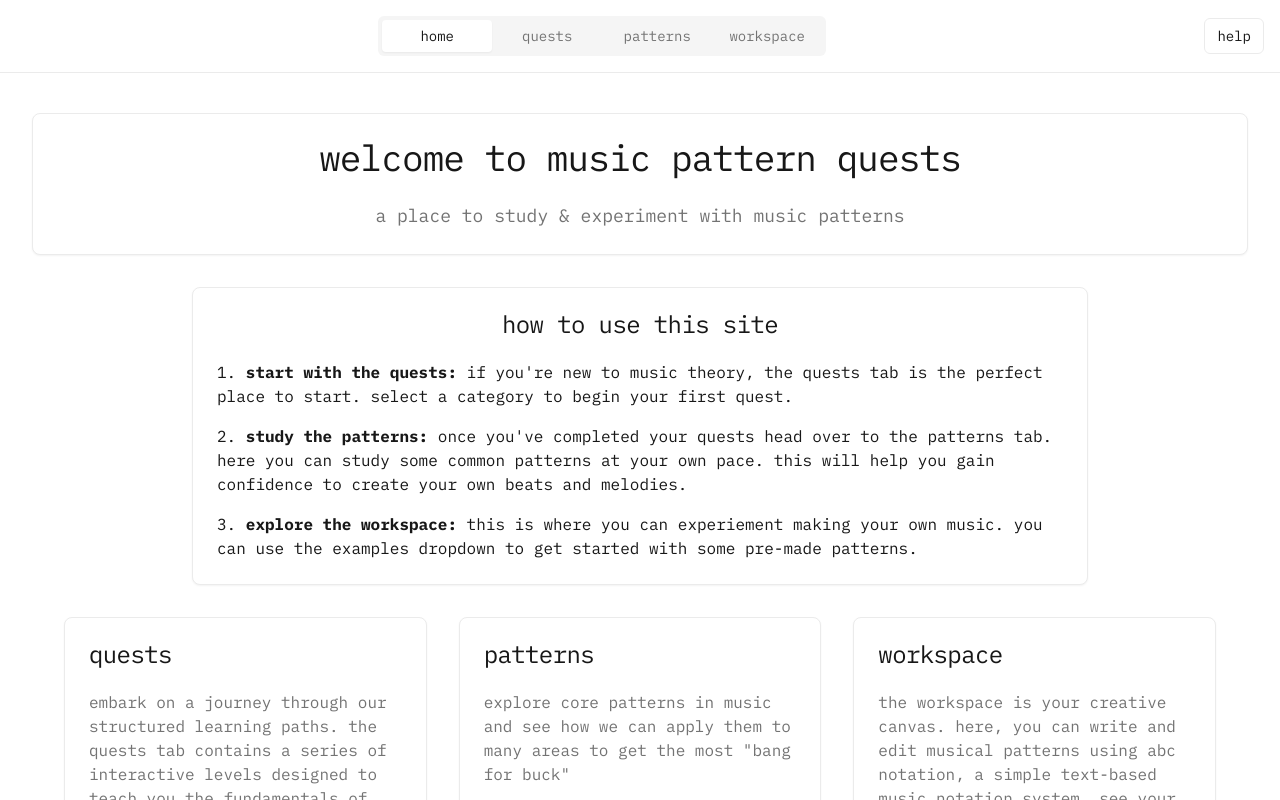
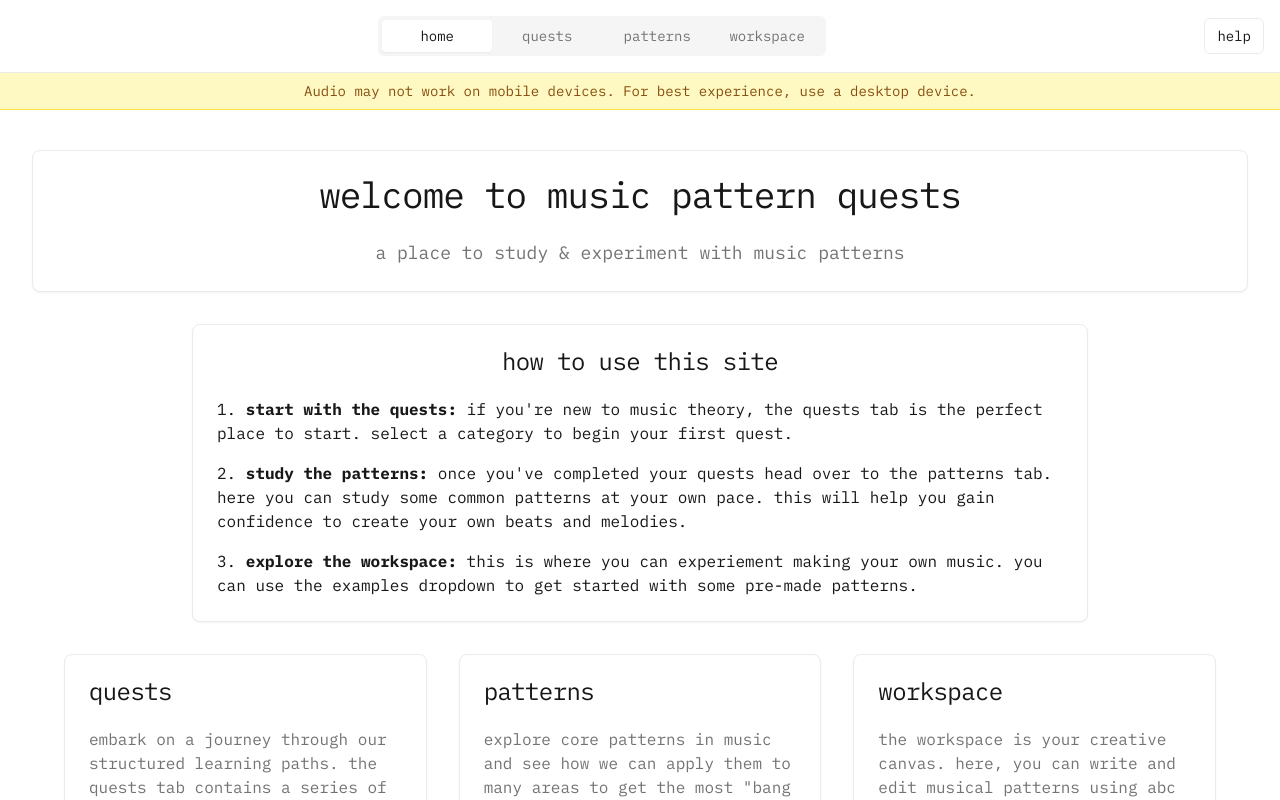
Before and after one commit to IsaacCavallaro/music-pattern-quests, a Next.js app: page / in a window 1280 px wide. Shown: the top 800 px of the page. Built offline with nearby package versions, Linux system fonts and the light colour scheme.

Commit message:
add banner

```diff
--- a/src/app/page.tsx
+++ b/src/app/page.tsx
@@ -59,6 +59,14 @@ export default function Home() {
               </AlertDialog>
             </div>
           </div>
+
+          {/* Mobile warning banner */}
+          <div className="bg-yellow-100 border-b border-yellow-300 px-4 py-2 text-center">
+            <p className="text-yellow-800 text-xs sm:text-sm">
+              Audio may not work on mobile devices. For best experience, use a desktop device.
+            </p>
+          </div>
+
           <TabsContent value="home">
             <HomeWorkspace onTabChange={setActiveTab} />
           </TabsContent>
```
